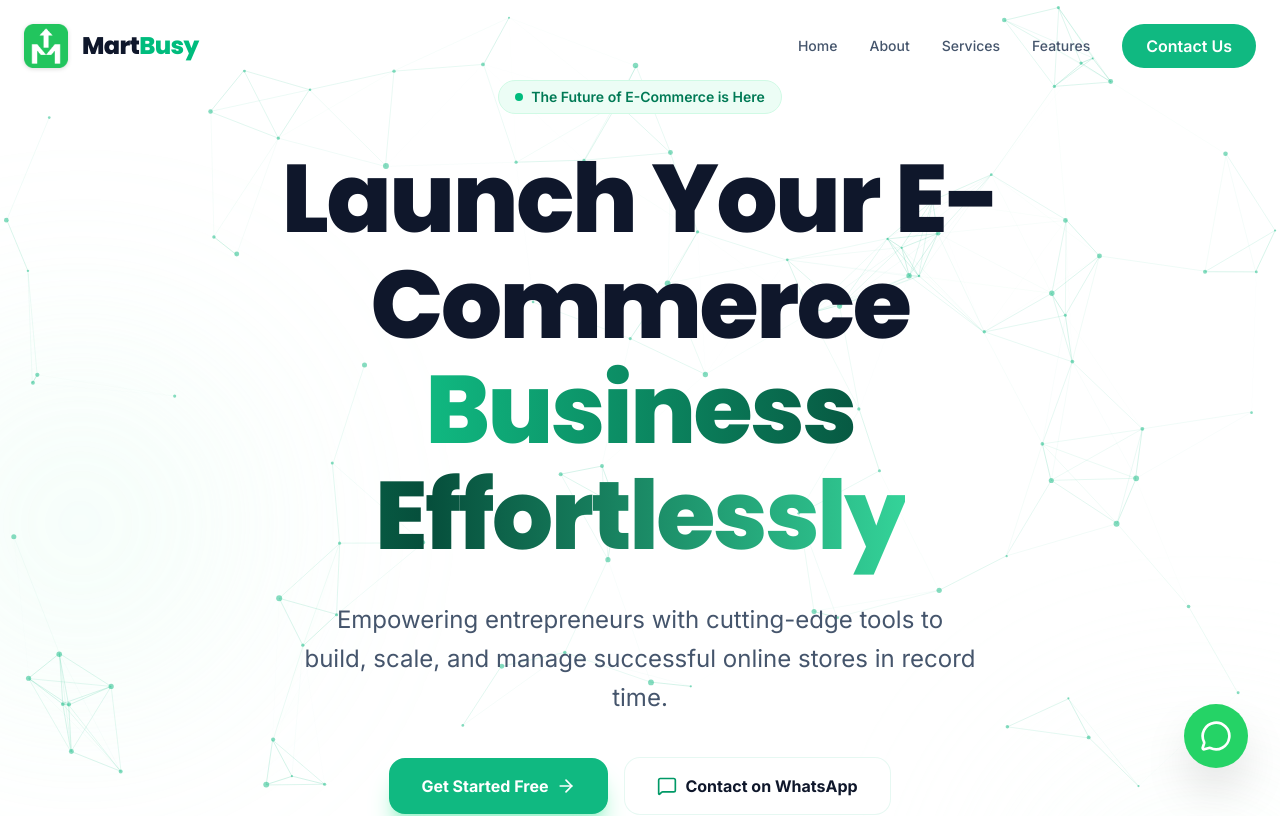
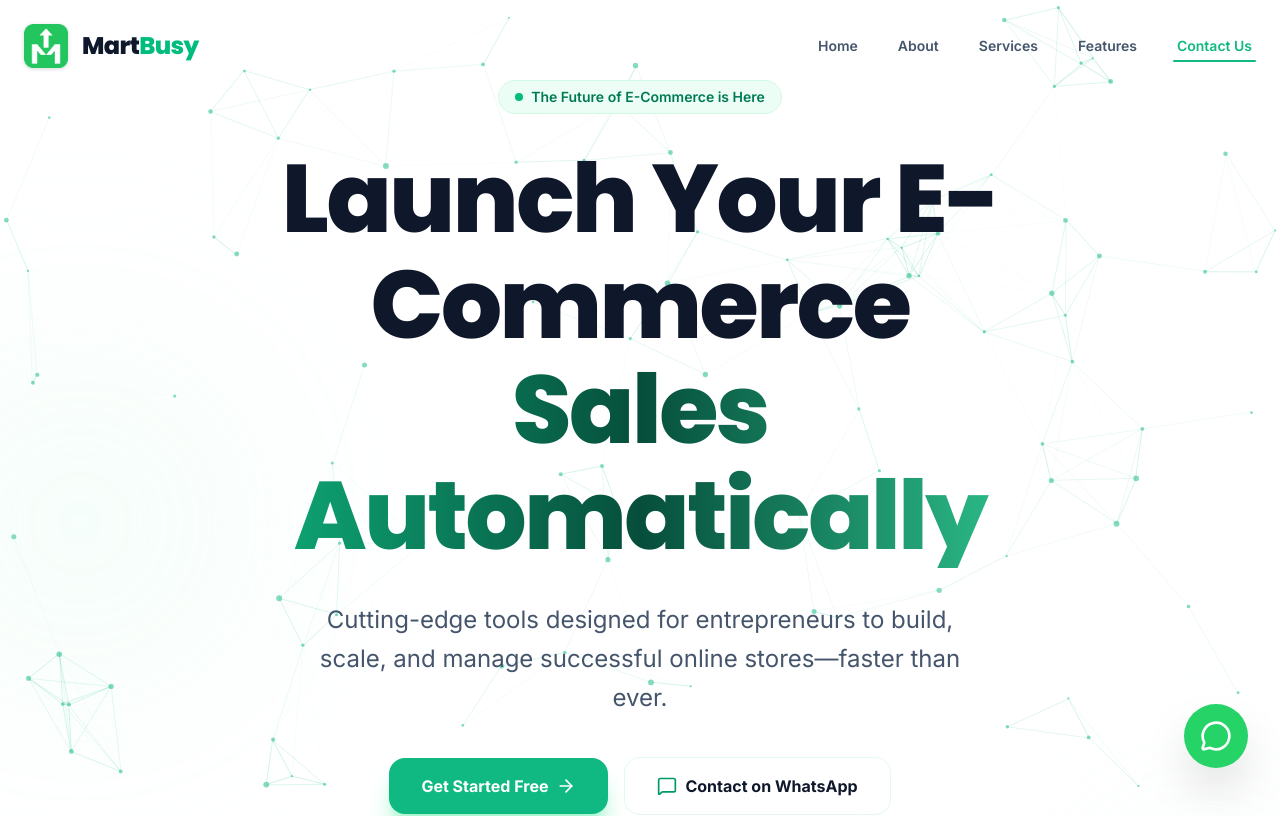
Before and after one commit to iamanKushwah09/BusyMart, a React (Vite) app: page / in a window 1280 px wide. Shown: the top 816 px of the page. Built offline with nearby package versions, Linux system fonts and the light colour scheme.

Commit message:
feat: add landing page components including Footer, Hero, Navbar, Services, and global styles

```diff
--- a/src/components/Footer.jsx
+++ b/src/components/Footer.jsx
@@ -25,10 +25,10 @@ const Footer = () => {
               </div>
             </a>
             <p className="text-slate-500 leading-relaxed">
-              Empowering the next generation of e-commerce winners with cutting-edge technology and localized solutions.
+              MartBusy – Your Ultimate Destination for Smart, Seamless, and Stylish Online Shopping.
             </p>
             <div className="flex gap-4">
-              <a href="https://www.facebook.com/share/18UmjRhmaM/" target="_blank" rel="noopener noreferrer" className="w-10 h-10 rounded-xl bg-white border border-emerald-100 flex items-center justify-center text-emerald-600 hover:bg-emerald-600 hover:text-white transition-all shadow-sm">
+              {/* <a href="https://www.facebook.com/share/18UmjRhmaM/" target="_blank" rel="noopener noreferrer" className="w-10 h-10 rounded-xl bg-white border border-emerald-100 flex items-center justify-center text-emerald-600 hover:bg-emerald-600 hover:text-white transition-all shadow-sm">
                 <svg
                   width="20"
                   height="20"
@@ -41,7 +41,7 @@ const Footer = () => {
                 >
                   <path d="M18 2h-3a5 5 0 0 0-5 5v3H7v4h3v8h4v-8h3l1-4h-4V7a1 1 0 0 1 1-1h3z" />
                 </svg>
-              </a>
+              </a> */}
               <a href="https://wa.me/918076901732" target="_blank" rel="noopener noreferrer" className="w-10 h-10 rounded-xl bg-white border border-emerald-100 flex items-center justify-center text-emerald-600 hover:bg-emerald-600 hover:text-white transition-all shadow-sm">
                 <Send size={20} />
               </a>
@@ -78,12 +78,12 @@ const Footer = () => {
             <ul className="space-y-4">
               <li className="flex items-center gap-3 text-slate-500">
                 <MapPin size={18} className="text-emerald-600" />
-                <span className="font-medium">AGRA,Uttar Pradesh , Pincode-201308</span>
+                <span className="font-medium">E1/2 Shashi garden, mayur vihar phase 1, delhi, India 110091</span>
               </li>
-              <li className="flex items-center gap-3 text-slate-500">
+              {/* <li className="flex items-center gap-3 text-slate-500">
                 <Phone size={18} className="text-emerald-600" />
                 <span className="font-medium">+91 8076 901 732</span>
-              </li>
+              </li> */}
               <li className="flex items-center gap-3 text-slate-500">
                 <Mail size={18} className="text-emerald-600" />
                 <span className="font-medium">logicfirst2022@gmail.com</span>
@@ -93,7 +93,16 @@ const Footer = () => {
         </div>
 
         <div className="pt-8 border-t border-emerald-100 flex flex-col md:flex-row items-center justify-between gap-4 text-slate-400 text-sm font-medium">
-          <p>© {new Date().getFullYear()} <a href="https://logicfirst.in" className="hover:text-green-600">LogicFirst Technologies</a> All rights reserved.</p>
+          <p>
+            © {new Date().getFullYear()} <a href="https://logicfirst.in" className="hover:text-green-600">LogicFirst Technologies</a>. All rights reserved
+            <span className="relative inline-block cursor-default select-none group/egg">
+              .
+              <span className="absolute bottom-full left-1/2 -translate-x-1/2 mb-2 px-3 py-1.5 text-[11px] font-bold text-white bg-slate-900 rounded-lg opacity-0 group-hover/egg:opacity-100 transition-all duration-300 pointer-events-none whitespace-nowrap z-50 shadow-md transform translate-y-1 group-hover/egg:translate-y-0">
+                Developed by Aman Kushwah
+                <span className="absolute top-full left-1/2 -translate-x-1/2 border-4 border-transparent border-t-slate-900" />
+              </span>
+            </span>
+          </p>
           <div className="flex gap-8">
             <a href="#" className="hover:text-emerald-600 transition-colors">Privacy Policy</a>
             <a href="#" className="hover:text-emerald-600 transition-colors">Terms of Service</a>
--- a/src/components/Hero.jsx
+++ b/src/components/Hero.jsx
@@ -1,11 +1,26 @@
-import React from 'react';
-import { motion } from 'framer-motion';
+import React, { useState, useEffect } from 'react';
+import { motion, AnimatePresence } from 'framer-motion';
 import { ArrowRight, MessageSquare, ShieldCheck, Zap, Globe } from 'lucide-react';
 import ParticleBackground from './ParticleBackground';
 
 const Hero = () => {
+  const [index, setIndex] = useState(0);
+  const words = [
+    "Business Effortlessly",
+    "Store Instantly",
+    "Sales Automatically",
+    "Brand Globally"
+  ];
+
+  useEffect(() => {
+    const timer = setInterval(() => {
+      setIndex((prev) => (prev + 1) % words.length);
+    }, 3000);
+    return () => clearInterval(timer);
+  }, []);
+
   return (
-    <section className="relative min-h-screen flex items-center justify-center pt-20 overflow-hidden bg-transparent">
+    <section id="home" className="relative min-h-screen flex items-center justify-center pt-20 overflow-hidden bg-transparent">
       <ParticleBackground />
       {/* Background elements */}
       <div className="absolute top-1/4 -left-20 w-80 h-80 bg-emerald-100/40 rounded-full blur-[120px] animate-pulse-slow" />
@@ -27,11 +42,23 @@ const Hero = () => {
             </div>
             <h1 className="text-5xl md:text-7xl lg:text-8xl font-black font-display mb-8 tracking-tight leading-[1.1] text-slate-900 transition-colors">
               Launch Your E-Commerce <br />
-              <span className="text-gradient">Business Effortlessly</span>
+              <span className="inline-block min-h-[1.2em]">
+                <AnimatePresence mode="wait">
+                  <motion.span
+                    key={index}
+                    initial={{ y: 15, opacity: 0 }}
+                    animate={{ y: 0, opacity: 1 }}
+                    exit={{ y: -15, opacity: 0 }}
+                    transition={{ duration: 0.4, ease: "easeOut" }}
+                    className="text-gradient inline-block"
+                  >
+                    {words[index]}
+                  </motion.span>
+                </AnimatePresence>
+              </span>
             </h1>
             <p className="text-xl md:text-2xl text-slate-600 mb-10 max-w-2xl mx-auto leading-relaxed transition-colors">
-              Empowering entrepreneurs with cutting-edge tools to build, scale, and manage
-              successful online stores in record time.
+              Cutting-edge tools designed for entrepreneurs to build, scale, and manage successful online stores—faster than ever.
             </p>
           </motion.div>
 
--- a/src/components/Navbar.jsx
+++ b/src/components/Navbar.jsx
@@ -6,21 +6,52 @@ import { cn } from '../lib/utils';
 const Navbar = () => {
   const [isScrolled, setIsScrolled] = useState(false);
   const [isMobileMenuOpen, setIsMobileMenuOpen] = useState(false);
+  const [activeSection, setActiveSection] = useState('#home');
+
+  const navLinks = [
+    { name: 'Home', href: '#home' },
+    { name: 'About', href: '#about' },
+    { name: 'Services', href: '#services' },
+    { name: 'Features', href: '#features' },
+    { name: 'Contact Us', href: '#contact' },
+  ];
 
   useEffect(() => {
     const handleScroll = () => {
       setIsScrolled(window.scrollY > 20);
+
+      const scrollPosition = window.scrollY + 200; // offset for navbar
+
+      // Handle bottom of page (Contact section)
+      const isAtBottom = window.innerHeight + window.scrollY >= document.documentElement.scrollHeight - 100;
+      if (isAtBottom) {
+        setActiveSection('#contact');
+        return;
+      }
+
+      let currentSection = '#home';
+      for (const link of navLinks) {
+        const id = link.href.substring(1);
+        const el = document.getElementById(id);
+        if (el) {
+          const top = el.offsetTop;
+          if (scrollPosition >= top) {
+            currentSection = link.href;
+          }
+        }
+      }
+      setActiveSection(currentSection);
     };
+
     window.addEventListener('scroll', handleScroll);
+    handleScroll(); // Call once on mount
     return () => window.removeEventListener('scroll', handleScroll);
   }, []);
 
-  const navLinks = [
-    { name: 'Home', href: '#' },
-    { name: 'About', href: '#about' },
-    { name: 'Services', href: '#services' },
-    { name: 'Features', href: '#features' },
-  ];
+  const handleNavLinkClick = (href) => {
+    setActiveSection(href);
+    setIsMobileMenuOpen(false);
+  };
 
   return (
     <nav
@@ -30,7 +61,7 @@ const Navbar = () => {
       )}
     >
       <div className="container mx-auto px-6 flex items-center justify-between">
-        <a href="#" className="flex items-center gap-3.5 group">
+        <a href="#home" onClick={() => handleNavLinkClick('#home')} className="flex items-center gap-3.5 group">
           <div className="relative h-10 md:h-11 flex items-center justify-center transition-all duration-500 group-hover:scale-105">
             <img
               src="/favicon.png"
@@ -47,18 +78,29 @@ const Navbar = () => {
 
         {/* Desktop Nav */}
         <div className="hidden md:flex items-center space-x-8">
-          {navLinks.map((link) => (
+          {navLinks.map((link) => {
+            const isActive = activeSection === link.href;
+            return (
               <a
                 key={link.name}
                 href={link.href}
-              className="text-sm font-medium text-slate-600 hover:text-primary transition-colors"
+                className={cn(
+                  'relative text-sm font-semibold transition-colors duration-300 py-1.5 px-1',
+                  isActive ? 'text-primary' : 'text-slate-600 hover:text-slate-900'
+                )}
+                onClick={() => handleNavLinkClick(link.href)}
               >
                 {link.name}
+                {isActive && (
+                  <motion.span
+                    layoutId="activeNavBorder"
+                    className="absolute bottom-0 left-0 right-0 h-0.5 bg-primary rounded-full"
+                    transition={{ type: 'spring', stiffness: 380, damping: 30 }}
+                  />
+                )}
               </a>
-          ))}
-          <a href="#contact" className="px-6 py-2.5 bg-primary text-white font-semibold rounded-full hover:shadow-lg hover:shadow-emerald-200 hover:-translate-y-0.5 active:scale-95 transition-all">
-            Contact Us
-          </a>
+            );
+          })}
         </div>
 
         {/* Mobile Toggle */}
@@ -80,19 +122,22 @@ const Navbar = () => {
             className="absolute top-full left-0 right-0 glass border-b md:hidden"
           >
             <div className="flex flex-col p-6 space-y-4">
-              {navLinks.map((link) => (
+              {navLinks.map((link) => {
+                const isActive = activeSection === link.href;
+                return (
                   <a
                     key={link.name}
                     href={link.href}
-                  className="text-lg font-medium text-slate-600 hover:text-primary"
-                  onClick={() => setIsMobileMenuOpen(false)}
+                    className={cn(
+                      'text-lg font-semibold transition-all duration-200 py-2 px-4 rounded-xl block',
+                      isActive ? 'text-primary bg-emerald-50/60' : 'text-slate-600 hover:text-slate-900 hover:bg-slate-50'
+                    )}
+                    onClick={() => handleNavLinkClick(link.href)}
                   >
                     {link.name}
                   </a>
-              ))}
-              <a href="#contact" className="w-full py-3 bg-primary text-white font-semibold rounded-xl text-center">
-                Get Started
-              </a>
+                );
+              })}
             </div>
           </motion.div>
         )}
--- a/src/components/Services.jsx
+++ b/src/components/Services.jsx
@@ -84,7 +84,7 @@ const Services = () => {
                 <div className="grid grid-cols-2 gap-6 mb-12">
                   {[
                     "Custom Storefronts",
-                    "SEO Optimization",
+                    // "SEO Optimization",
                     "Growth Analytics",
                     "24/7 Premium Support"
                   ].map((feature, i) => (
--- a/src/index.css
+++ b/src/index.css
@@ -40,6 +40,7 @@ body {
 html {
   background-color: #ffffff !important;
   color: #1f2937 !important;
+  scroll-behavior: smooth;
 }
 
 body {
```
Lines whose indentation alone changed are shown as unchanged.
